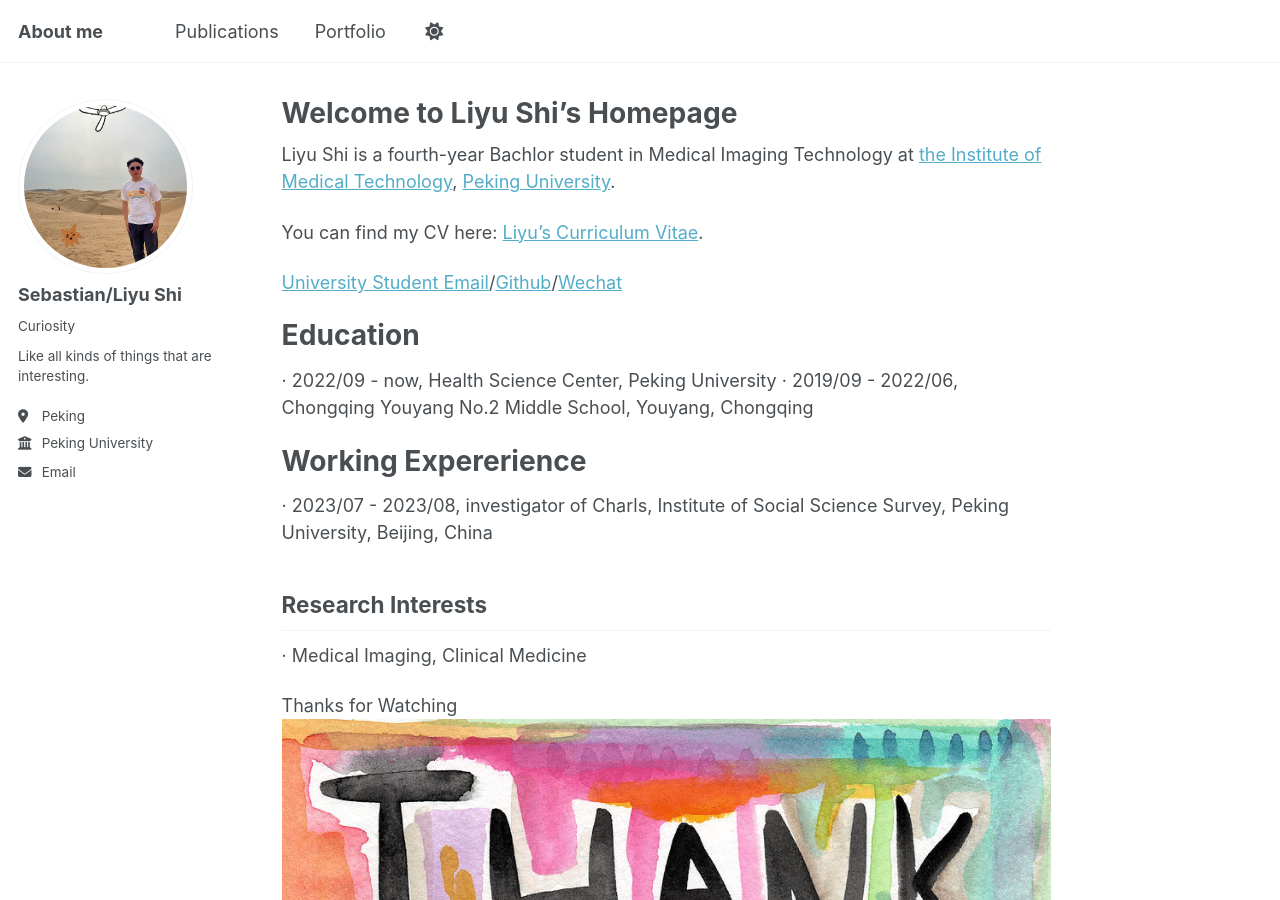
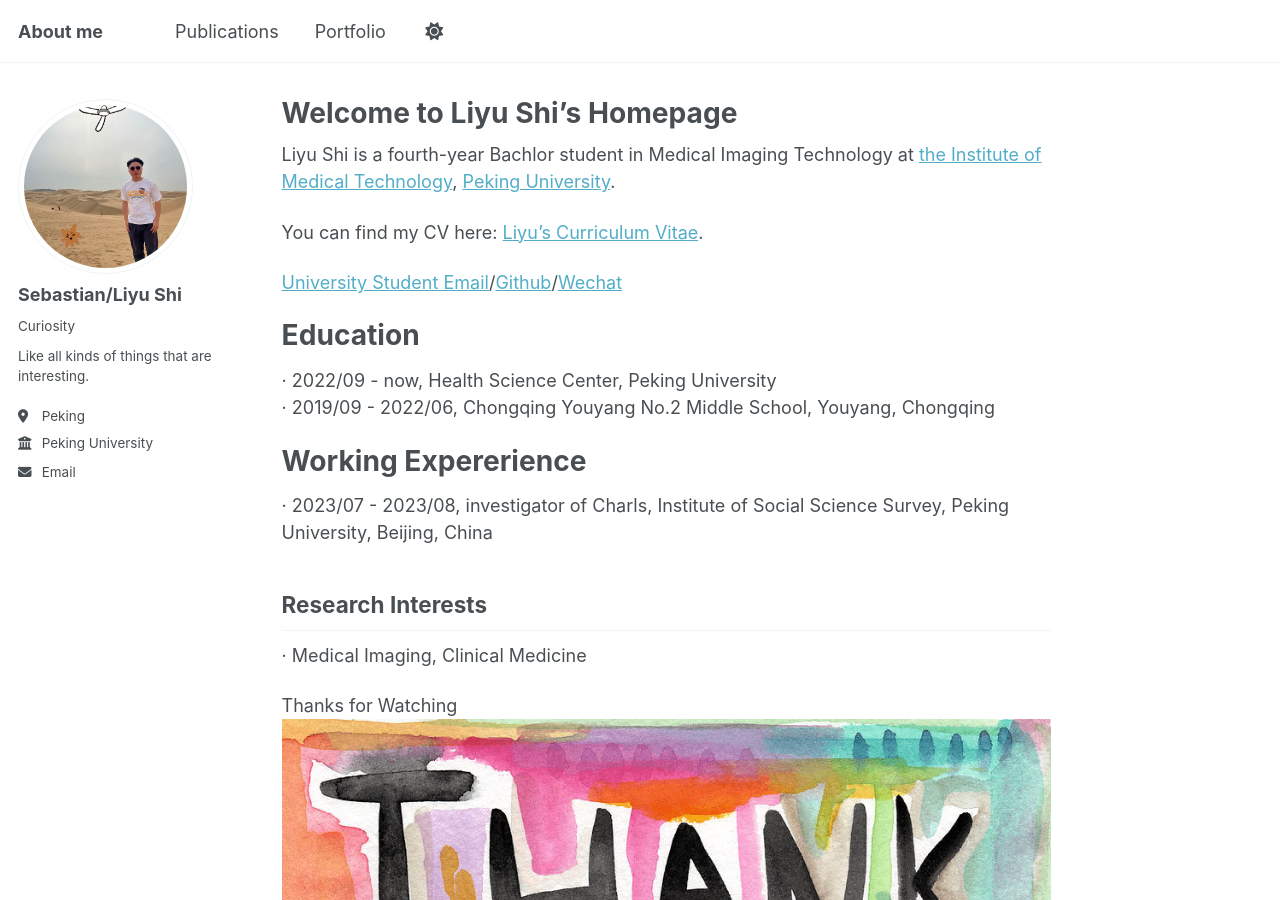
Before and after one commit to Sebastian-shiliyu/Sebastian-shiliyu.github.io, a Jekyll site: the page built from _pages/about.md, in a window 1280 px wide and 900 px high. Built offline with Jekyll 4.4.1, drawn with Linux system fonts in a browser that asks for light colours; a script that is not in the unit is left out.

```diff
--- a/_pages/about.md
+++ b/_pages/about.md
@@ -15,7 +15,7 @@ You can find my CV here: [Liyu's Curriculum Vitae](../assets/Curriculum_Vitae.pd
 
 Education
 ======
-   · 2022/09 - now, Health Science Center, Peking University
+   · 2022/09 - now, Health Science Center, Peking University \
    · 2019/09 - 2022/06, Chongqing Youyang No.2 Middle School, Youyang, Chongqing
 
 Working Expererience
```
